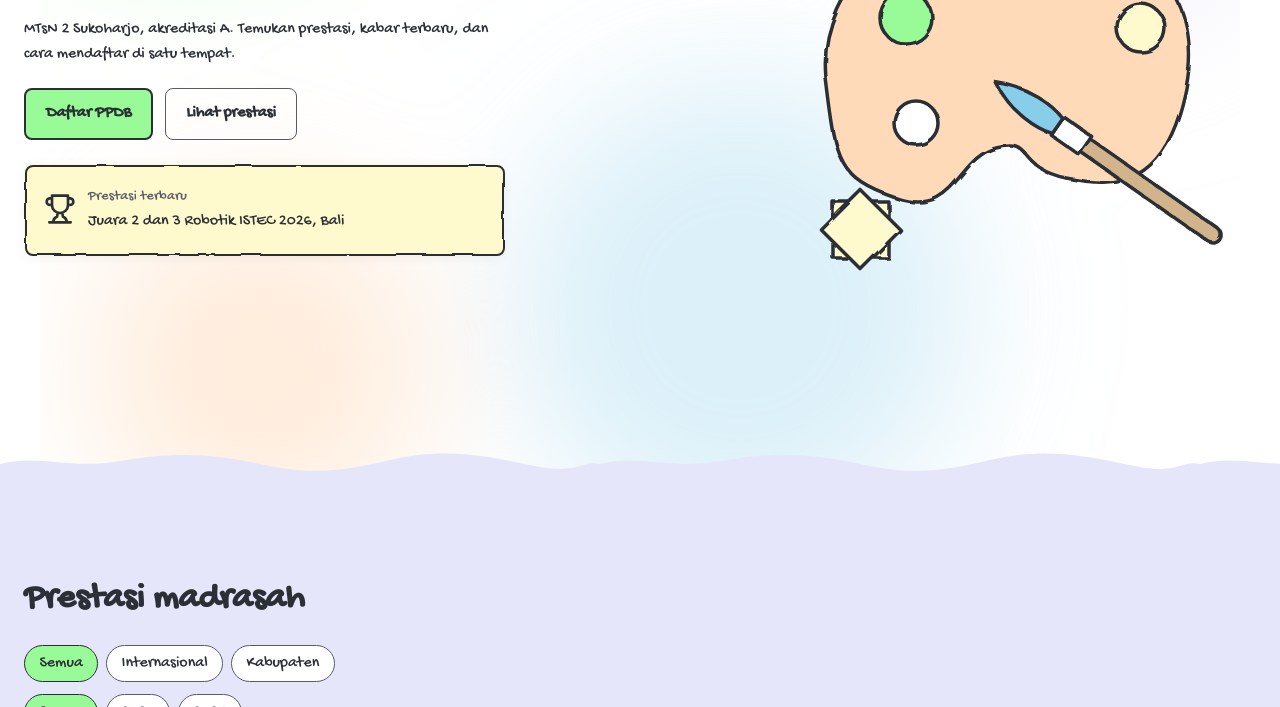
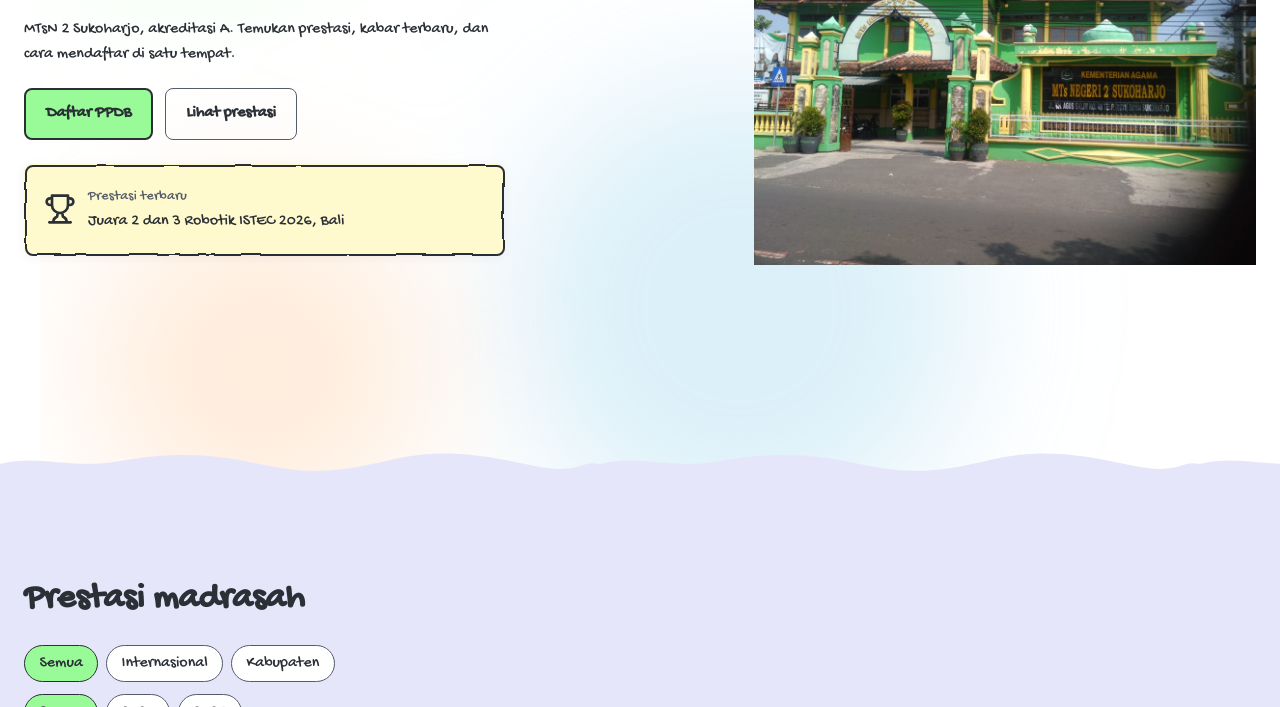
Before and after one commit to asmawatidwi5-star/MTSN-2-SKH, a plain HTML site: page index.html in a window 1280 px wide. Shown: the part 393-1100 px from the top of the page. Drawn offline with Linux system fonts and the light colour scheme.

Commit message:
ganti foto sekolah

```diff
--- a/index.html
+++ b/index.html
@@ -39,7 +39,7 @@
     <div class="row" data-r style="--i:2"><a class="btn" href="https://ppdb.mtsn2skh.sch.id/" target="_blank" rel="noopener">Daftar PPDB</a><a class="btn ghost" href="#prestasi">Lihat prestasi</a></div>
     <a class="card latest" href="#prestasi" data-r style="--i:3"><svg class="ic" aria-hidden="true"><use href="#i-trophy"/></svg><span><span class="meta">Prestasi terbaru</span><br>Juara 2 dan 3 Robotik ISTEC 2026, Bali</span></a>
   </div>
-  <img class="hero-art" src="images/hero-art.svg" alt="Ilustrasi palet cat, kuas, dan bintang delapan" data-r style="--i:2">
+  <img class="foto sekolah" src="images/foto sekolah.jpg" alt="Ilustrasi palet cat, kuas, dan bintang delapan" data-r style="--i:2">
 </section>
 
 <section id="prestasi" class="sec p"><div class="wrap">
```
